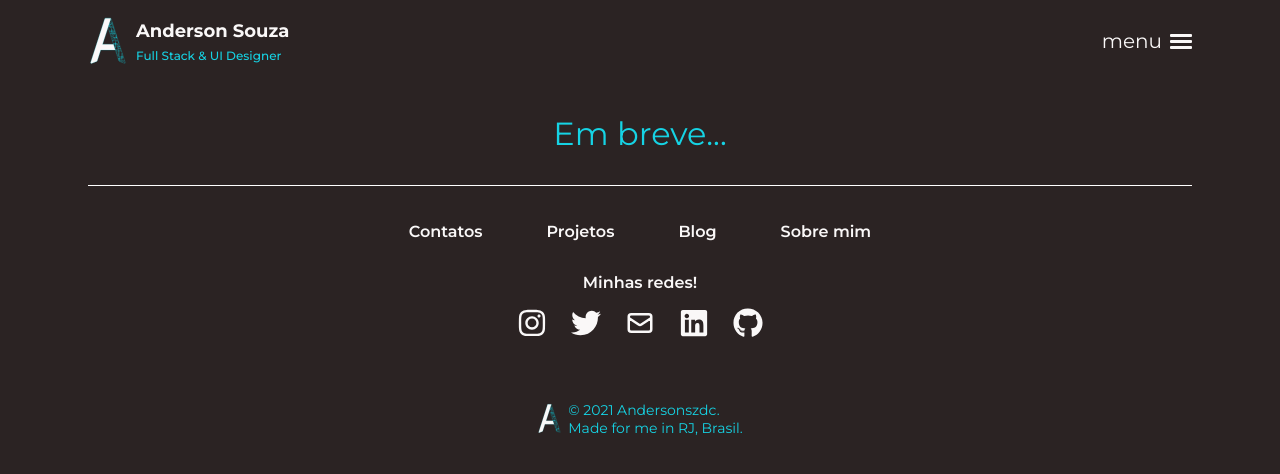
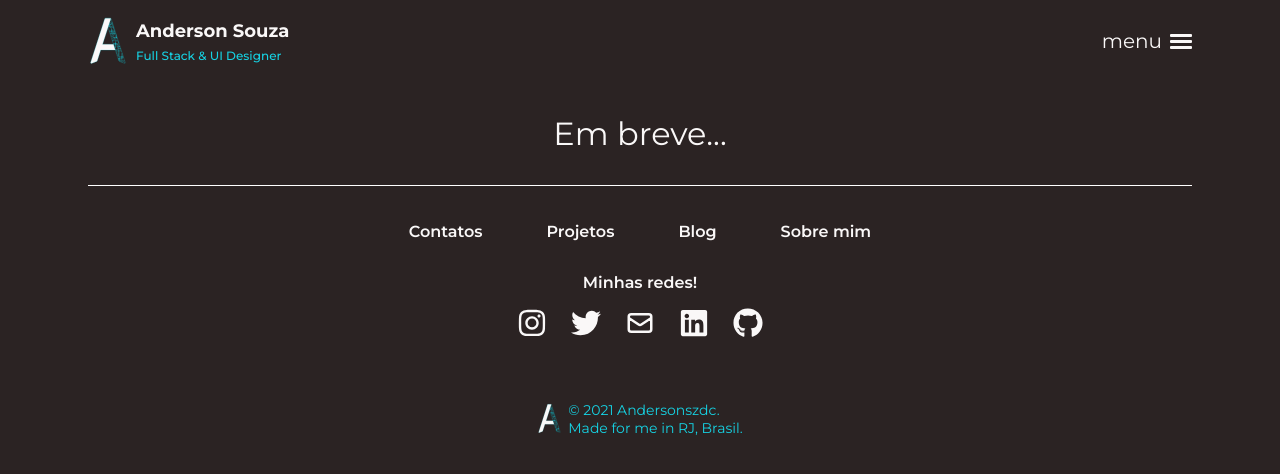
Before and after one commit to andersonszdc/My-site, a Next.js app: page /blog in a window 1280 px wide. Shown: the top 474 px of the page. Built offline with nearby package versions, Linux system fonts and the light colour scheme; no server answers.

Commit message:
updated blog page

```diff
--- a/pages/blog/index.tsx
+++ b/pages/blog/index.tsx
@@ -5,7 +5,7 @@ const Wrapper = styled.div`
   font-size: 3.2rem;
   margin: 3.2rem;
   text-align: center;
-  color: ${props => props.theme.colors.blue};
+  color: ${props => props.theme.colors.text};
 `
 
 const Index: React.FC = () => {
```
